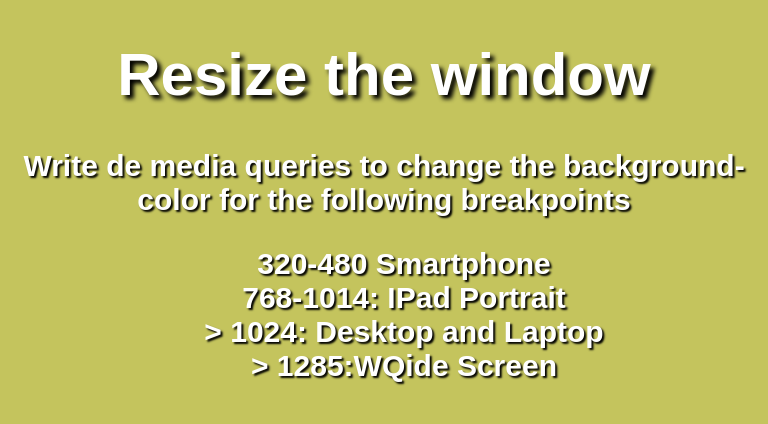
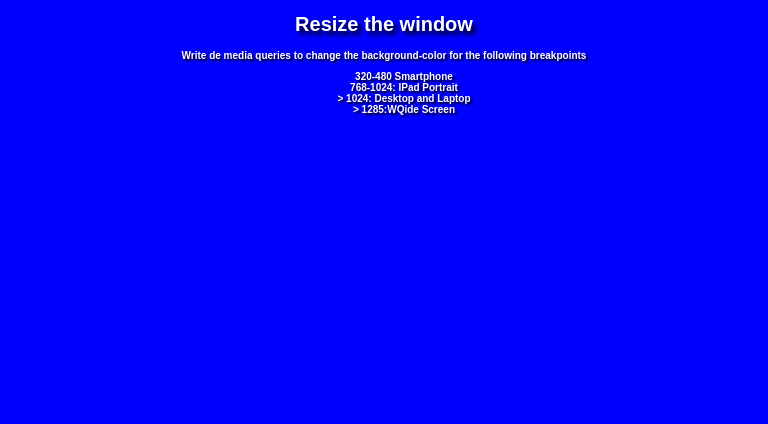
Before and after one commit to TomasPB9/mediaQueries, a plain HTML site: page index.html in a window 768 px wide. Drawn offline with Linux system fonts and the light colour scheme.

Commit message:
Adding media queries for background color

```diff
--- a/index.html
+++ b/index.html
@@ -1,23 +1,26 @@
 <!DOCTYPE html>
 <html lang="en">
+
 <head>
     <meta charset="UTF-8">
     <meta name="viewport" content="width=device-width, initial-scale=1.0">
     <link rel="stylesheet" href="style.css">
-    <title>Document</title>
+    <title>Medias Queries</title>
 </head>
+
 <body>
 
     <h1>Resize the window</h1>
     <p> Write de media queries to change the background-color for the following breakpoints
-        <ul>
-            <li>320-480 Smartphone</li>
-            <li>768-1014: IPad Portrait</li>
-            <li>> 1024: Desktop and Laptop</li>
-            <li>> 1285:WQide Screen</li>
-        </ul>
+    <ul>
+        <li>320-480 Smartphone</li>
+        <li>768-1024: IPad Portrait</li>
+        <li>> 1024: Desktop and Laptop</li>
+        <li>> 1285:WQide Screen</li>
+    </ul>
     </p>
 
 
 </body>
+
 </html>
--- a/style.css
+++ b/style.css
@@ -18,18 +18,51 @@ ul{
 }
 
 /* breakpoint -> set limit to change */
-@media screen and (min-width:320px ) and (max-width:480 px){
+@media screen and (min-width:320px ) and (max-width:480px){
+
+    /* Everything we want to change and how I want it to change goes in here */
+    /* todo lo que queremos que cambie y como quiero que cambie va aquí adentro */
 
     body{
         background-color: white;
     }
-    /* Everything we want to change and how I want it to change goes in here */
-    /* todo lo que queremos que cambie y como quiero que cambie va aquí adentro */
+}
+
+@media screen and (min-width:480px) and (max-width:630px){
+    body{
+        background-color: orange;
+    }
+}
+
+@media screen and (min-width:630px) and (max-width:768px){
+    body{
+        background-color: gray;
+        font-size: 60px;
+    }
+}
+
+/* breakpoint -> set limit to change */
+@media screen and (min-width:768px ) and (max-width:1024px){
+
+    body{
+        background-color: blue;
+        font-size: 10px;
+    }
 
 }
 
-@media screen and(min-width:768px) and (max-width:1014px){
+@media screen and (min-width:1024px ){
     body{
-        background-color: blue;
+        background-color: green;
+    }
+
+}
+
+
+@media screen and (min-width:1285px){
+    body{
+        background-color: yellow;
     }
 }
+
+/* reto 1->crea diferentes colores con las @media y tambien que cambie el font-size en cada ino de mis breakpoints */
```
